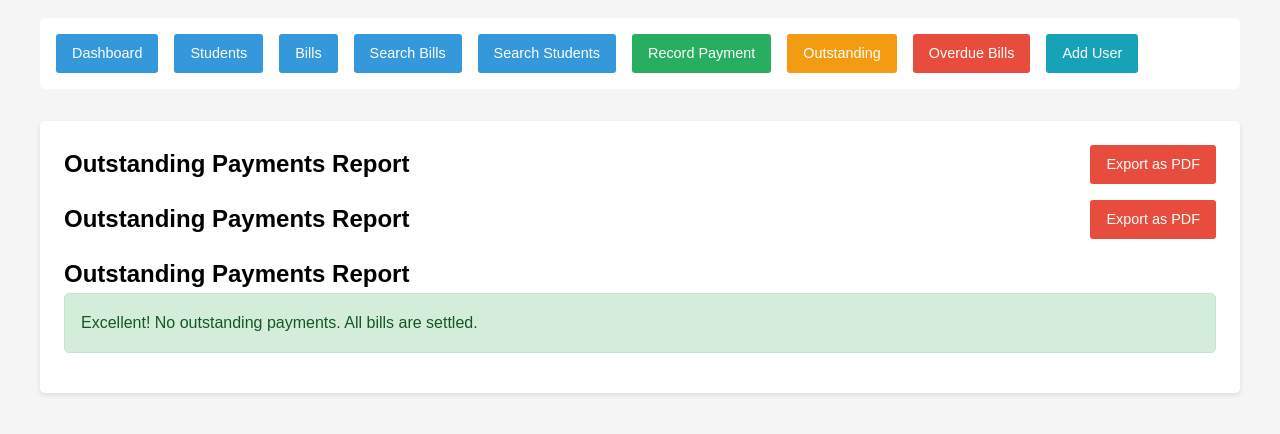
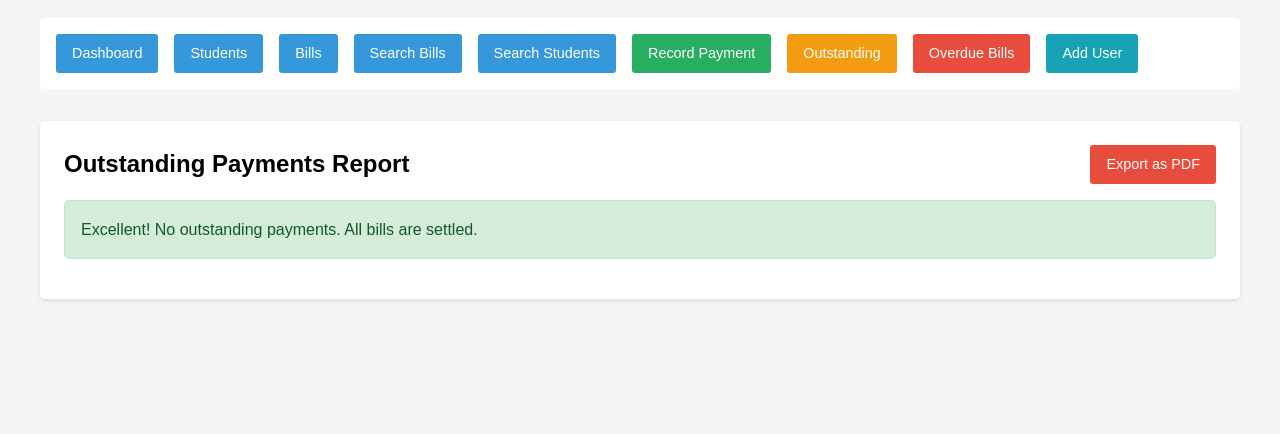
Before and after one commit to jaxman25/school-billing-system, a Flask app: page /reports/outstanding in a window 1280 px wide. Shown: the part 143-577 px from the top of the page. Run offline with Flask 3, Linux system fonts and the light colour scheme; the visitor is signed in with stand-in values (Sample User, id 1).

Commit message:
Removed the Repeated 'Outstanding payment report' headings

```diff
--- a/templates/reports/outstanding.html
+++ b/templates/reports/outstanding.html
@@ -8,11 +8,6 @@
         <h2 style="margin: 0;">Outstanding Payments Report</h2>
         <a href="/reports/outstanding/pdf" class="btn btn-danger">Export as PDF</a>
     </div>
-    <div style="display: flex; justify-content: space-between; align-items: center; margin-bottom: 1rem;">
-        <h2 style="margin: 0;">Outstanding Payments Report</h2>
-        <a href="/reports/outstanding/pdf" class="btn btn-danger">Export as PDF</a>
-    </div>
-    <h2>Outstanding Payments Report</h2>
 
     {% if student_data %}
     <div style="margin-bottom: 1rem; padding: 1rem; background: #f8d7da; border-radius: 5px;">
```
